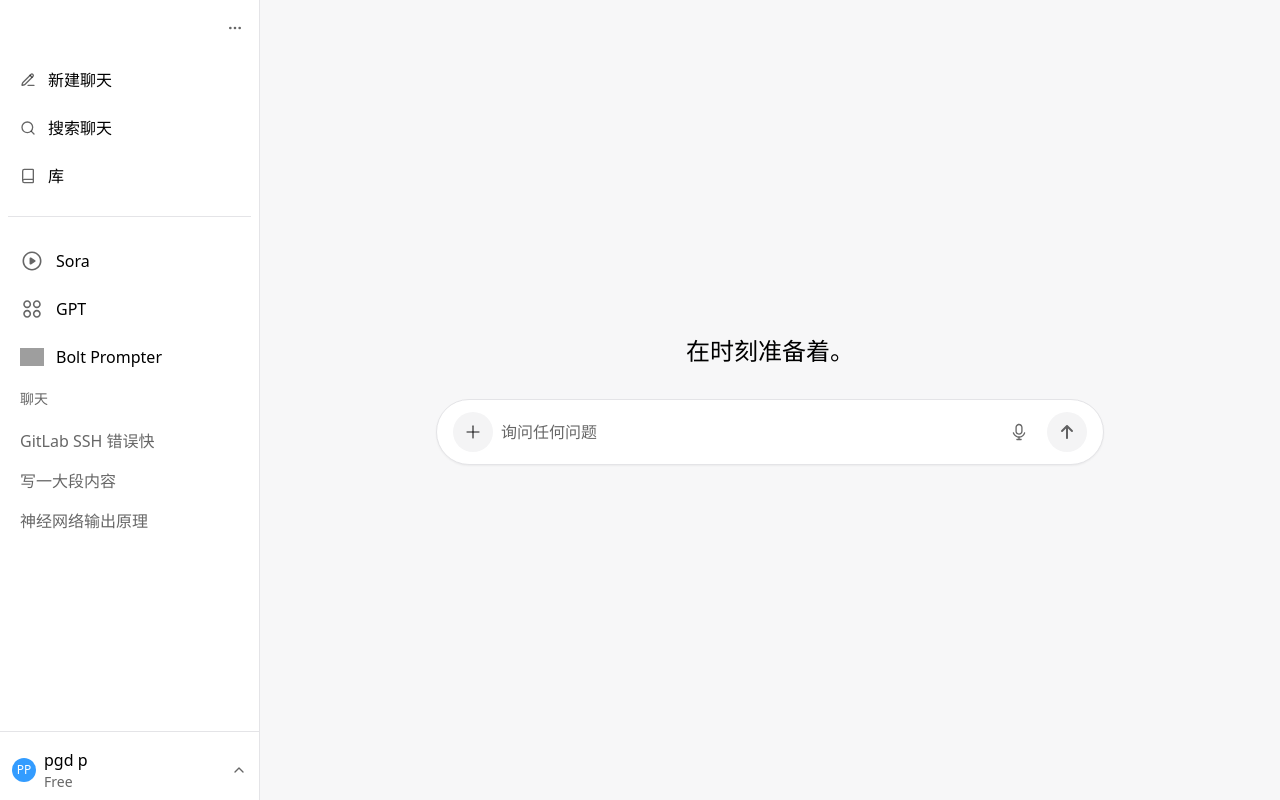
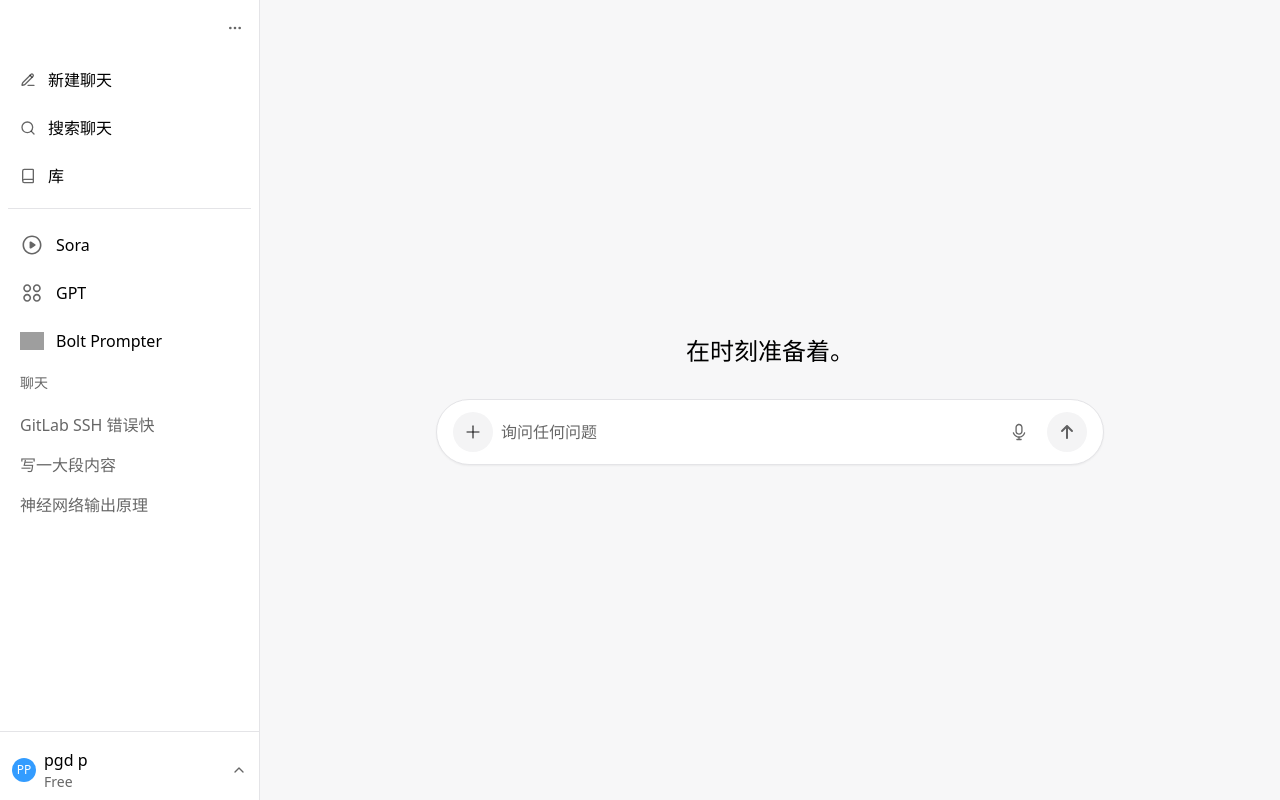
Before and after one commit to pgd-LC2/ptchat, a Next.js app: page / in a window 1280 px wide. Built offline with nearby package versions, Linux system fonts and the light colour scheme; grey boxes are pictures that could not be loaded.

Commit message:
Updated Sidebar.tsx

```diff
--- a/components/sidebar/Sidebar.tsx
+++ b/components/sidebar/Sidebar.tsx
@@ -103,7 +103,7 @@ export default function Sidebar({
       </div>
 
       {/* 分割线 */}
-      <div className="mx-2 my-4 border-t border-zinc-200"></div>
+      <div className="mx-2 my-2 border-t border-zinc-200"></div>
 
       {/* App Items */}
       <div className="px-2 py-1 space-y-0">
```
